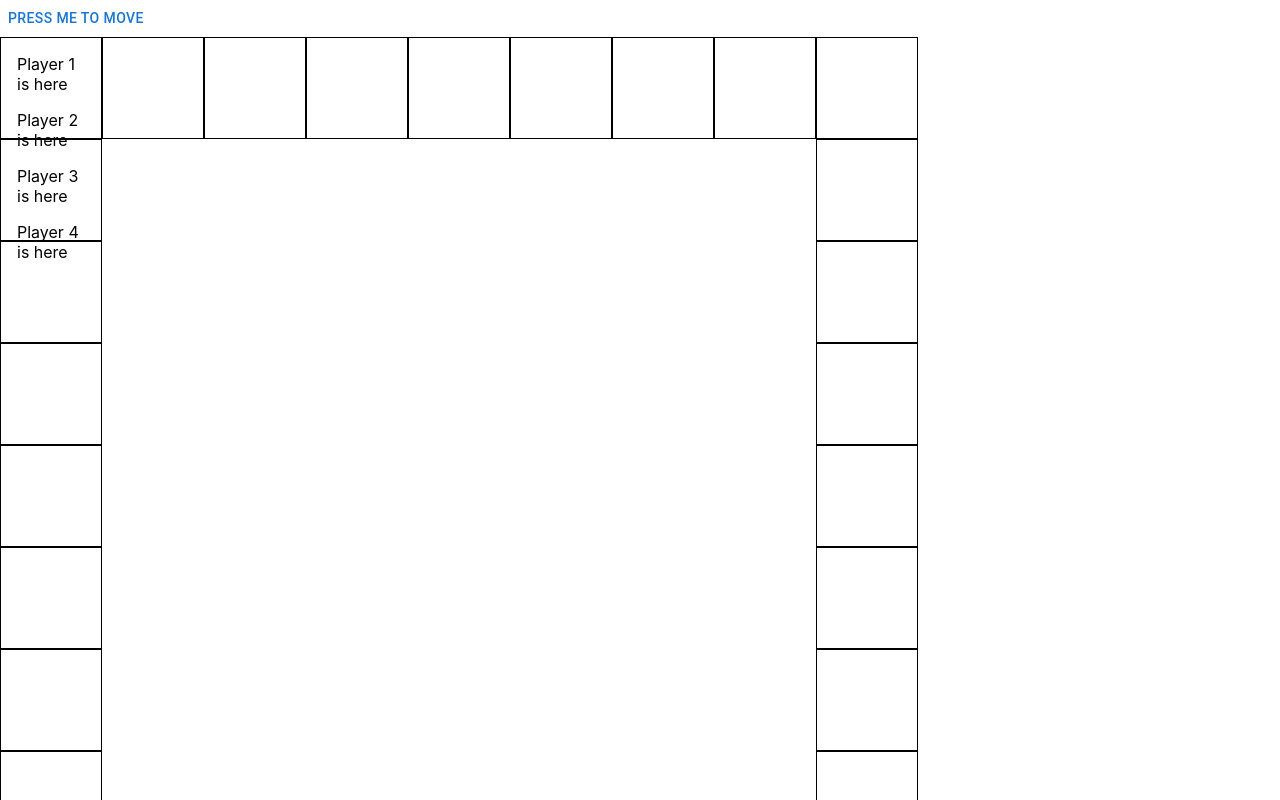
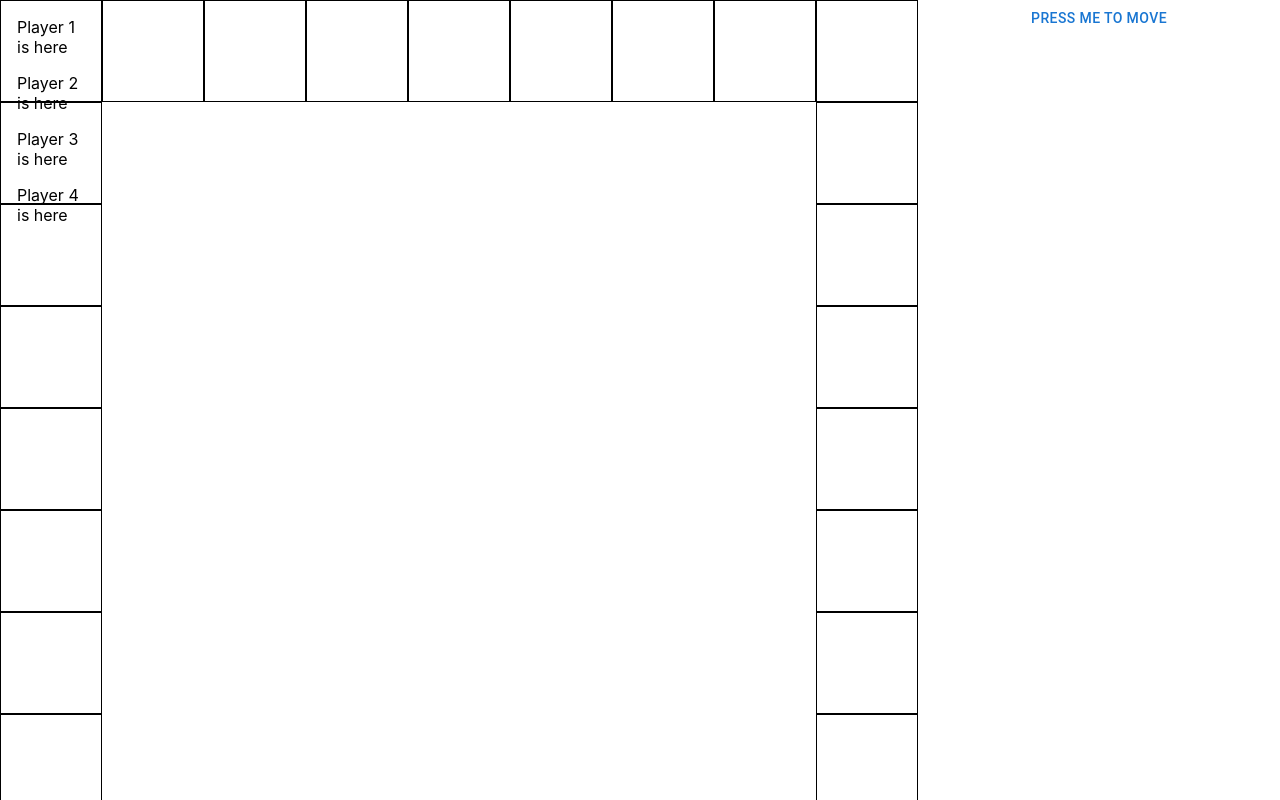
Before and after one commit to Dleavenworth/monopoly-socialism, a React (Create React App) app: page / in a window 1280 px wide. Shown: the top 800 px of the page. Built offline with nearby package versions, Linux system fonts and the light colour scheme.

Commit message:
Made controls and board two columns

```diff
--- a/src/components/Cell.js
+++ b/src/components/Cell.js
@@ -22,10 +22,10 @@ const Cell = forwardRef((props, ref) => {
         >
             <List>
                 {props.players.map((curPlayer, i) => {
-                    if (props.players[i].location === props.squareNum) {
+                    if (curPlayer.location === props.squareNum) {
                         return (
                             <ListItem key={i}>
-                                Player {props.players[i].num} is here{" "}
+                                Player {curPlayer.num} is here{" "}
                             </ListItem>
                         );
                     } else {
--- a/src/components/Game.js
+++ b/src/components/Game.js
@@ -90,6 +90,15 @@ const Game = () => {
                 handleAccept={handleNewPropertyAccept}
                 handleDecline={handleNewPropertyDecline}
             />
+            <Box sx={{ display: "flex" }}>
+                <Box sx={{ flexGrow: 1 }}>
+                    <Board
+                        players={players}
+                        gridSize={gridSize}
+                        squares={squares}
+                    />
+                </Box>
+                <Box sx={{ flexGrow: 1 }}>
                     <Controls
                         players={players}
                         curPlayerTurn={curPlayerTurn}
@@ -97,7 +106,8 @@ const Game = () => {
                         handleUpdatePlayers={updatePlayers}
                         openPropertyAlert={openPropertyAlert}
                     />
-            <Board players={players} gridSize={gridSize} squares={squares} />
+                </Box>
+            </Box>
         </Box>
     );
 };
```
Lines whose indentation alone changed are shown as unchanged.
